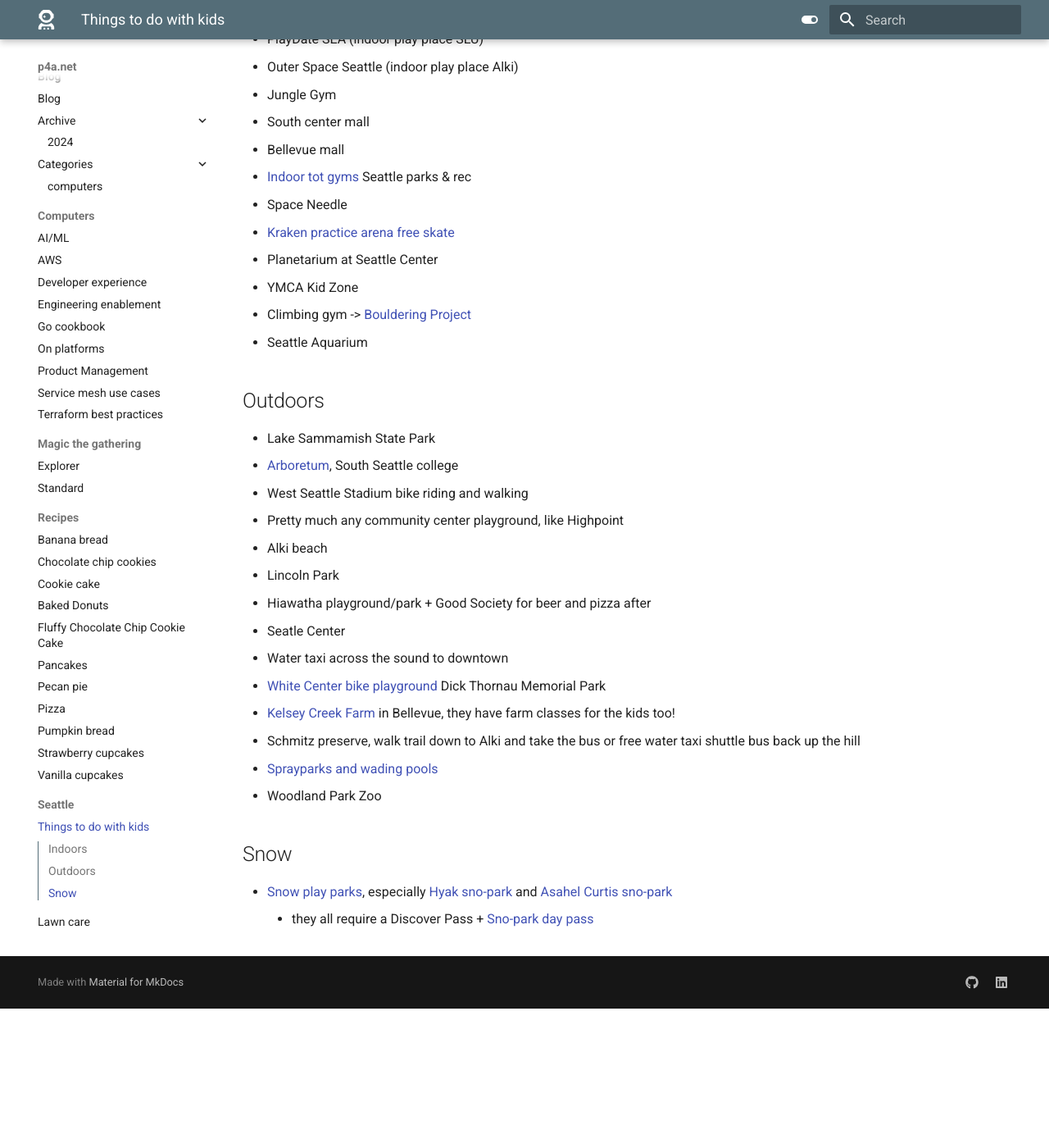
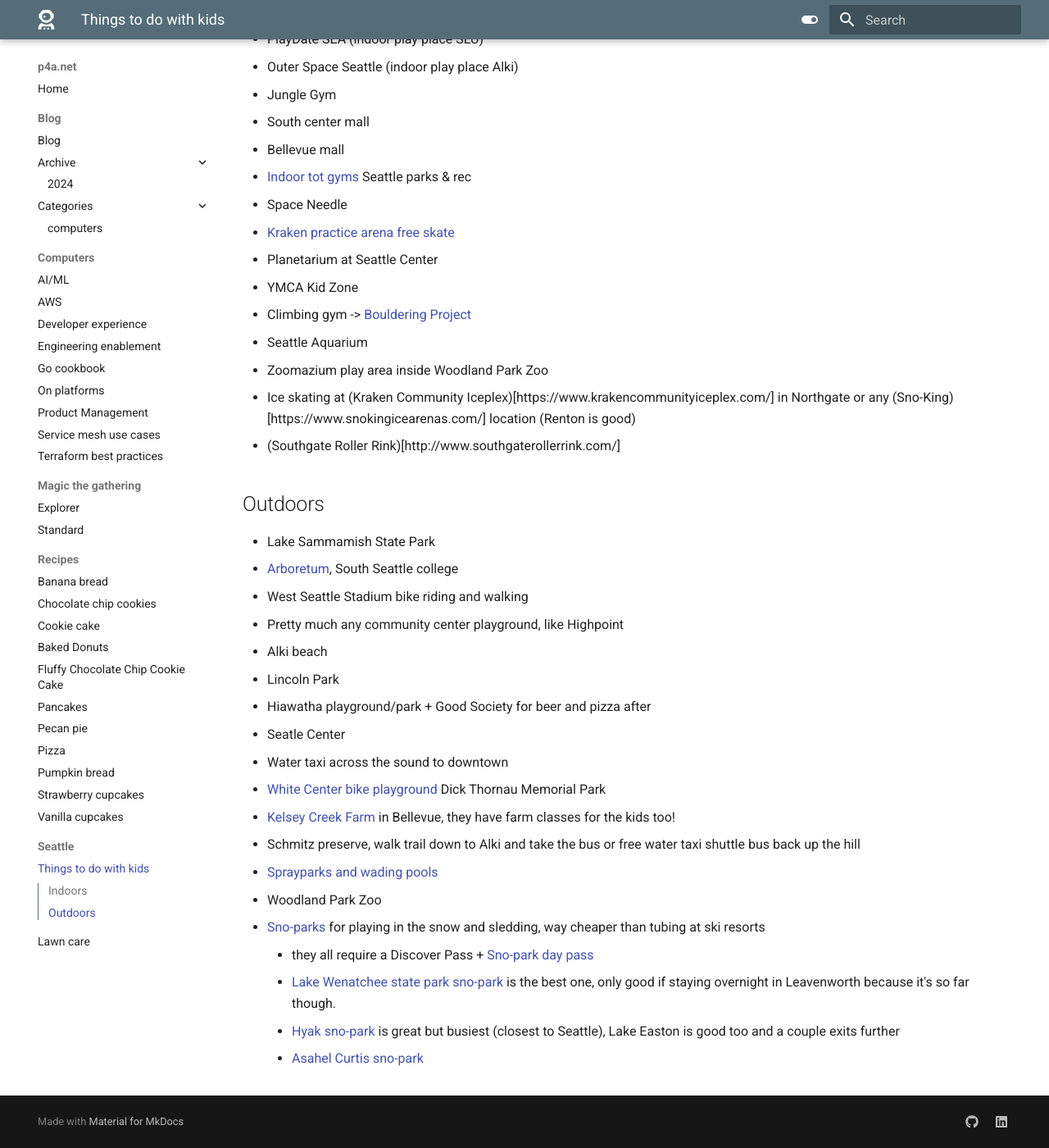
Before and after one commit to seajoshc/p4adotnet, an MkDocs documentation site: the page built from docs/seattle/kids.md, in a window 1280 px wide and 1400 px high, scrolled down 328 px. Shown: the whole window at 82% size. Built offline with MkDocs 1.6.1 and Material for MkDocs 9.7.7, drawn with Linux system fonts in a browser that asks for light colours; before the commit the page ends 1558 px from its top, so only the background shows below that.

Commit message:
updates stuff to do with kiddos

```diff
--- a/docs/seattle/kids.md
+++ b/docs/seattle/kids.md
@@ -18,6 +18,9 @@
 - YMCA Kid Zone
 - Climbing gym -> [Bouldering Project](https://boulderingproject.com/location/poplar/)
 - Seattle Aquarium
+- Zoomazium play area inside Woodland Park Zoo
+- Ice skating at (Kraken Community Iceplex)[https://www.krakencommunityiceplex.com/] in Northgate or any (Sno-King)[https://www.snokingicearenas.com/] location (Renton is good)
+- (Southgate Roller Rink)[http://www.southgaterollerrink.com/]
 
 ## Outdoors
 
@@ -35,8 +38,8 @@
 - Schmitz preserve, walk trail down to Alki and take the bus or free water taxi shuttle bus back up the hill
 - [Sprayparks and wading pools](https://seattle.gov/parks/recreation/outdoor-water-recreation/sprayparks-and-wading-pools)
 - Woodland Park Zoo
-
-## Snow
-
-- [Snow play parks](https://www.parks.wa.gov/647/Snow-Play-Sno-Parks), especially [Hyak sno-park](https://parks.wa.gov/find-sno-parks/hyak-sno-park) and [Asahel Curtis sno-park](https://www.wta.org/go-hiking/hikes/asahel-curtis-sno-park)
+- [Sno-parks](https://www.parks.wa.gov/647/Snow-Play-Sno-Parks) for playing in the snow and sledding, way cheaper than tubing at ski resorts
     - they all require a Discover Pass + [Sno-park day pass](https://epermits.parks.wa.gov/Store/SNO/SnoChoice.aspx)
+    - [Lake Wenatchee state park sno-park](https://parks.wa.gov/find-sno-parks/lake-wenatchee-sno-park) is the best one, only good if staying overnight in Leavenworth because it's so far though.
+    - [Hyak sno-park](https://parks.wa.gov/find-sno-parks/hyak-sno-park) is great but busiest (closest to Seattle), Lake Easton is good too and a couple exits further
+    - [Asahel Curtis sno-park](https://www.wta.org/go-hiking/hikes/asahel-curtis-sno-park)
```
